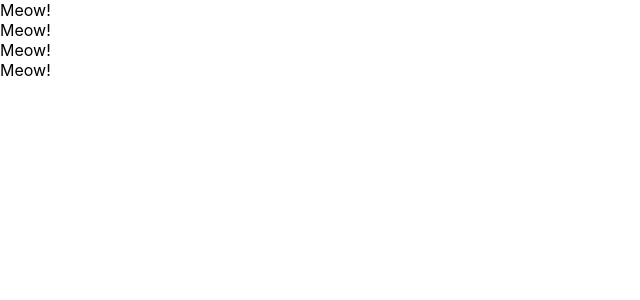
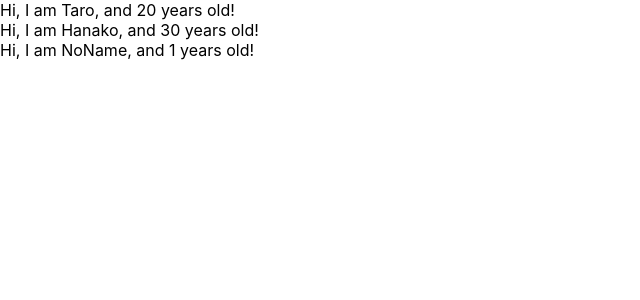
Before and after one commit to nao-18/react-redux-crud-app, a React (Create React App) app: page / in a window 1280 px wide. Shown: the top 300 px of the page, without its empty margins (0-640 px from the left). Built offline with nearby package versions, Linux system fonts and the light colour scheme.

Commit message:
Learn props of component

```diff
--- a/src/App.js
+++ b/src/App.js
@@ -1,42 +1,43 @@
 import React from 'react';
-
-/**
- * Components
- */
-//classコンポーネント
-// class App extends Component {
-//   render() {
-//     return (
-//       <React.Fragment>
-//         <label htmlFor="foo">foo</label>
-//         <input
-//           type="text"
-//           onClick={() => {
-//             console.log("I'm clicked.");
-//           }}
-//         />
-//       </React.Fragment>
-//     );
-//   }
-// }
 
 //Functionコンポーネント
 // function App() {
 //   return <h1>Hello</h1>;
 // }
 const App = () => {
+  const profiles = [
+    {
+      name: 'Taro',
+      age: 20,
+    },
+    {
+      name: 'Hanako',
+      age: 30,
+    },
+    {
+      name: 'NoName',
+    },
+  ];
   return (
     <div>
-      <Cat />
-      <Cat />
-      <Cat />
-      <Cat />
+      {profiles.map((profile, index) => {
+        return <User name={profile.name} age={profile.age} key={index} />;
+      })}
     </div>
   );
 };
 
-const Cat = () => {
-  return <div>Meow!</div>;
+const User = (props) => {
+  return (
+    <div>
+      Hi, I am {props.name}, and {props.age} years old!
+    </div>
+  );
+};
+
+//defaultProps
+User.defaultProps = {
+  age: 1,
 };
 
 export default App;
```
